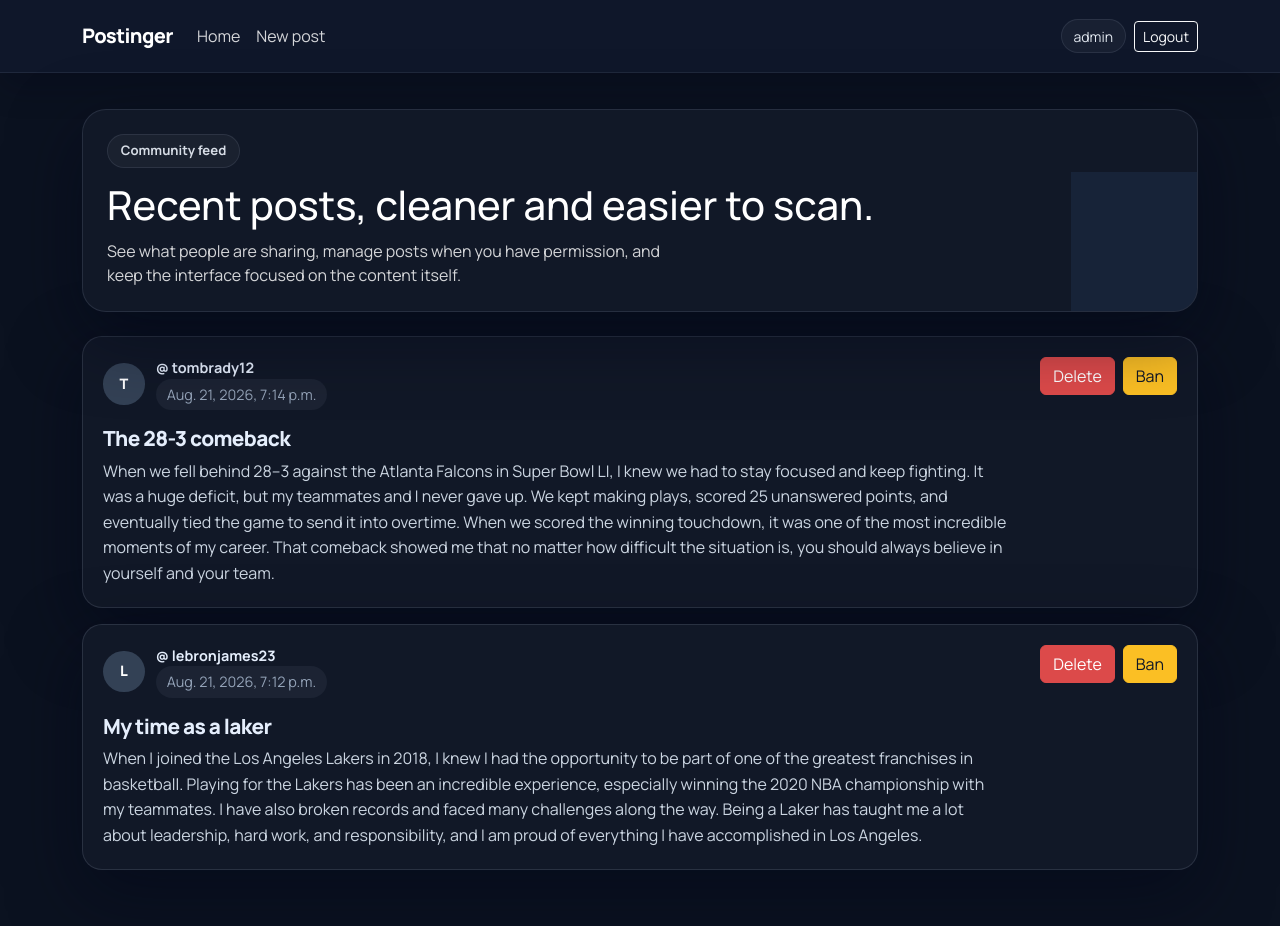
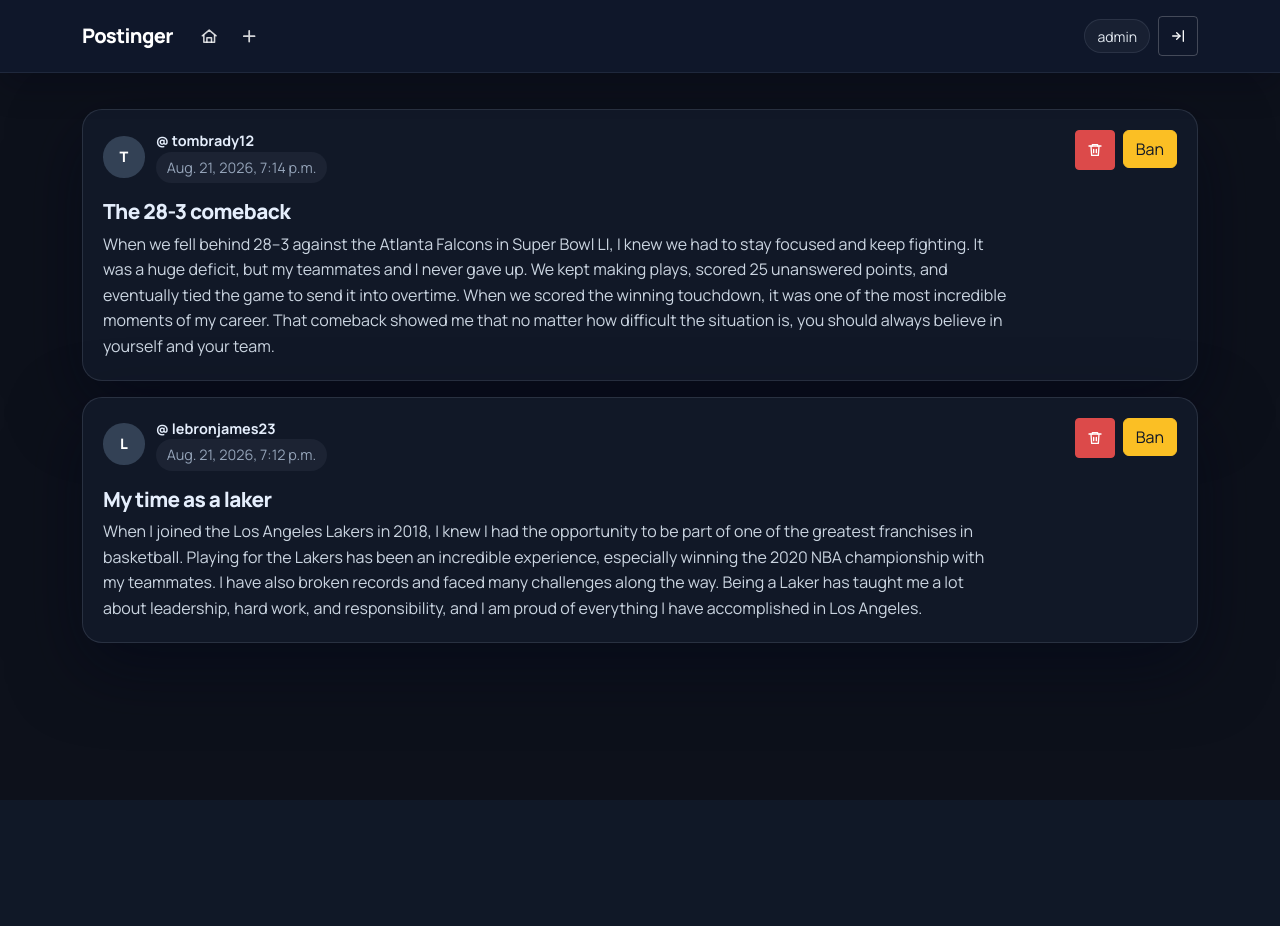
Before and after one commit to triyog-shrestha/user-auth-flow, a Django app: page /home/ in a window 1280 px wide. After the commit the page ends 751 px from the top, so only its background shows below. Run offline with Django 5.2, Linux system fonts and the light colour scheme; a user stored in the database is signed in; data comes from the database, SQL or seed files in the repository; both versions use the stored data as it was after the commit.

Commit message:
minor changes

```diff
--- a/main/static/main/styles.css
+++ b/main/static/main/styles.css
@@ -1,7 +1,7 @@
 @import url('https://fonts.googleapis.com/css2?family=Manrope:wght@400;500;700;800&display=swap');
 
 :root {
-    --bg: #0b1220;
+    --bg: #0d111b;
     --surface: #111827;
     --surface-solid: #0f172a;
     --ink: #e5eefc;
@@ -9,7 +9,7 @@
     --line: rgba(148, 163, 184, 0.18);
     --brand: #60a5fa;
     --brand-dark: #3b82f6;
-    --accent: #34d399;
+    --accent: #288361;
     --shadow: 0 24px 70px rgba(2, 6, 23, 0.5);
 }
 
@@ -50,6 +50,57 @@ body.site-body {
 .app-brand:hover,
 .app-navbar .nav-link {
     color: rgba(255, 255, 255, 0.82);
+}
+
+.nav-icon-link {
+    display: inline-flex;
+    align-items: center;
+    justify-content: center;
+    width: 2.5rem;
+    height: 2.5rem;
+    border-radius: 999px;
+    transition: background-color 0.18s ease, color 0.18s ease, transform 0.18s ease;
+}
+
+.nav-icon-link:hover,
+.nav-icon-link:focus-visible {
+    color: #ffffff;
+    background: rgba(255, 255, 255, 0.08);
+    transform: translateY(-1px);
+}
+
+.nav-link-icon {
+    width: 1.15rem;
+    height: 1.15rem;
+    flex: 0 0 auto;
+}
+
+.icon-button {
+    display: inline-flex;
+    align-items: center;
+    justify-content: center;
+    gap: 0.4rem;
+    min-width: 2.5rem;
+    min-height: 2.5rem;
+    padding-inline: 0.65rem;
+    line-height: 1;
+}
+
+.icon-button-ghost {
+    border-color: rgba(255, 255, 255, 0.22);
+    background: transparent;
+}
+
+.icon-button-ghost:hover,
+.icon-button-ghost:focus-visible {
+    background: rgba(255, 255, 255, 0.08);
+    border-color: rgba(255, 255, 255, 0.34);
+}
+
+.icon-button-icon {
+    width: 1rem;
+    height: 1rem;
+    flex: 0 0 auto;
 }
 
 .app-navbar .nav-link:hover {
--- a/main/templates/main/base.html
+++ b/main/templates/main/base.html
@@ -19,16 +19,35 @@
             <div class="collapse navbar-collapse" id="mainNav">
                 <ul class="navbar-nav me-auto mb-2 mb-lg-0">
                     <li class="nav-item">
-                        <a href="{% url 'home' %}" class="nav-link">Home</a>
+                        <a href="{% url 'home' %}" class="nav-link nav-icon-link" aria-label="Home" title="Home">
+                            <svg class="nav-link-icon" viewBox="0 0 24 24" aria-hidden="true" focusable="false">
+                                <path d="M3 11.5L12 4l9 7.5" fill="none" stroke="currentColor" stroke-width="2" stroke-linecap="round" stroke-linejoin="round" />
+                                <path d="M5 10.75V20h14v-9.25" fill="none" stroke="currentColor" stroke-width="2" stroke-linecap="round" stroke-linejoin="round" />
+                                <path d="M9 20v-6h6v6" fill="none" stroke="currentColor" stroke-width="2" stroke-linecap="round" stroke-linejoin="round" />
+                            </svg>
+                            <span class="visually-hidden">Home</span>
+                        </a>
                     </li>
                     <li class="nav-item">
-                        <a href="{% url 'create_post'%}" class="nav-link">New post</a>
+                        <a href="{% url 'create_post'%}" class="nav-link nav-icon-link" aria-label="New post" title="New post">
+                            <svg class="nav-link-icon" viewBox="0 0 24 24" aria-hidden="true" focusable="false">
+                                <path d="M12 5v14M5 12h14" fill="none" stroke="currentColor" stroke-width="2.25" stroke-linecap="round" stroke-linejoin="round" />
+                            </svg>
+                            <span class="visually-hidden">New post</span>
+                        </a>
                     </li>
                 </ul>
                 <div class="d-flex align-items-center gap-2 ms-lg-auto">
                     {% if user.is_authenticated %}
                         <span class="user-pill">{{ user.username }}</span>
-                        <a href="{% url 'logout' %}" class="btn btn-outline-light btn-sm">Logout</a>
+                        <a href="{% url 'logout' %}" class="btn btn-outline-light btn-sm icon-button icon-button-ghost" aria-label="Logout" title="Logout">
+                            <svg class="icon-button-icon" viewBox="0 0 24 24" aria-hidden="true" focusable="false">
+                                <path d="M10 17l5-5-5-5" fill="none" stroke="currentColor" stroke-width="2" stroke-linecap="round" stroke-linejoin="round" />
+                                <path d="M15 12H4" fill="none" stroke="currentColor" stroke-width="2" stroke-linecap="round" stroke-linejoin="round" />
+                                <path d="M20 4v16" fill="none" stroke="currentColor" stroke-width="2" stroke-linecap="round" stroke-linejoin="round" />
+                            </svg>
+                            <span class="visually-hidden">Logout</span>
+                        </a>
                     {% else %}
                         <a href="{% url 'login' %}" class="btn btn-outline-light btn-sm">Login</a>
                     {% endif %}
--- a/main/templates/main/home.html
+++ b/main/templates/main/home.html
@@ -2,12 +2,6 @@
 {% block title %} Home Page {% endblock %}
 
 {% block content%}
-    <section class="hero-panel">
-        <div class="hero-meta">Community feed</div>
-        <h1>Recent posts, cleaner and easier to scan.</h1>
-        <p class="page-copy">See what people are sharing, manage posts when you have permission, and keep the interface focused on the content itself.</p>
-    </section>
-
     <div class="feed-list">
     {%for post in posts%}
     <article class="post-card">
@@ -28,7 +22,15 @@
             {% if user == post.author or perms.main.delete_post %}
                 <form method="POST">
                     {% csrf_token %}
-                    <button type="submit" class="btn btn-danger" name='post-id' value='{{post.id}}'>Delete</button>
+                    <button type="submit" class="btn btn-danger btn-sm icon-button" name='post-id' value='{{post.id}}' aria-label="Delete post" title="Delete post">
+                        <svg class="icon-button-icon" viewBox="0 0 24 24" aria-hidden="true" focusable="false">
+                            <path d="M3 6h18" fill="none" stroke="currentColor" stroke-width="2" stroke-linecap="round" stroke-linejoin="round" />
+                            <path d="M8 6V4h8v2" fill="none" stroke="currentColor" stroke-width="2" stroke-linecap="round" stroke-linejoin="round" />
+                            <path d="M6 6l1 14h10l1-14" fill="none" stroke="currentColor" stroke-width="2" stroke-linecap="round" stroke-linejoin="round" />
+                            <path d="M10 11v5M14 11v5" fill="none" stroke="currentColor" stroke-width="2" stroke-linecap="round" stroke-linejoin="round" />
+                        </svg>
+                        <span class="visually-hidden">Delete</span>
+                    </button>
                 </form>
             {%endif%}
             {% if user.is_superuser and user != post.author and not post.author.is_superuser %}
```
Also changed, not shown: README.md (added), db.sqlite3, 1 other file.
